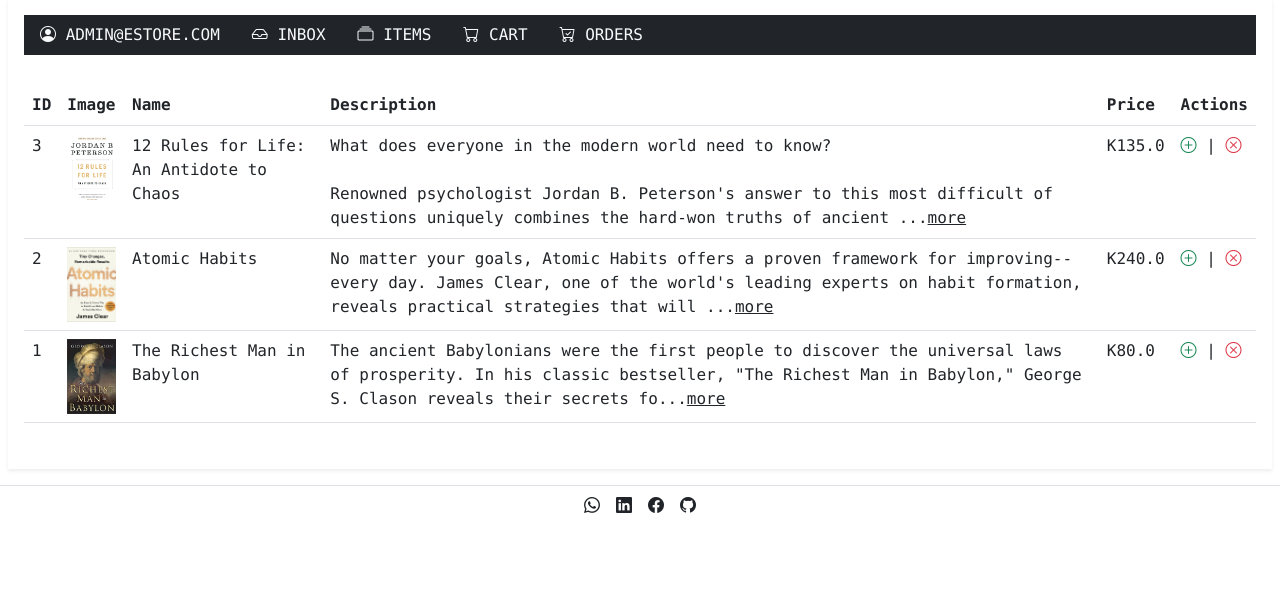
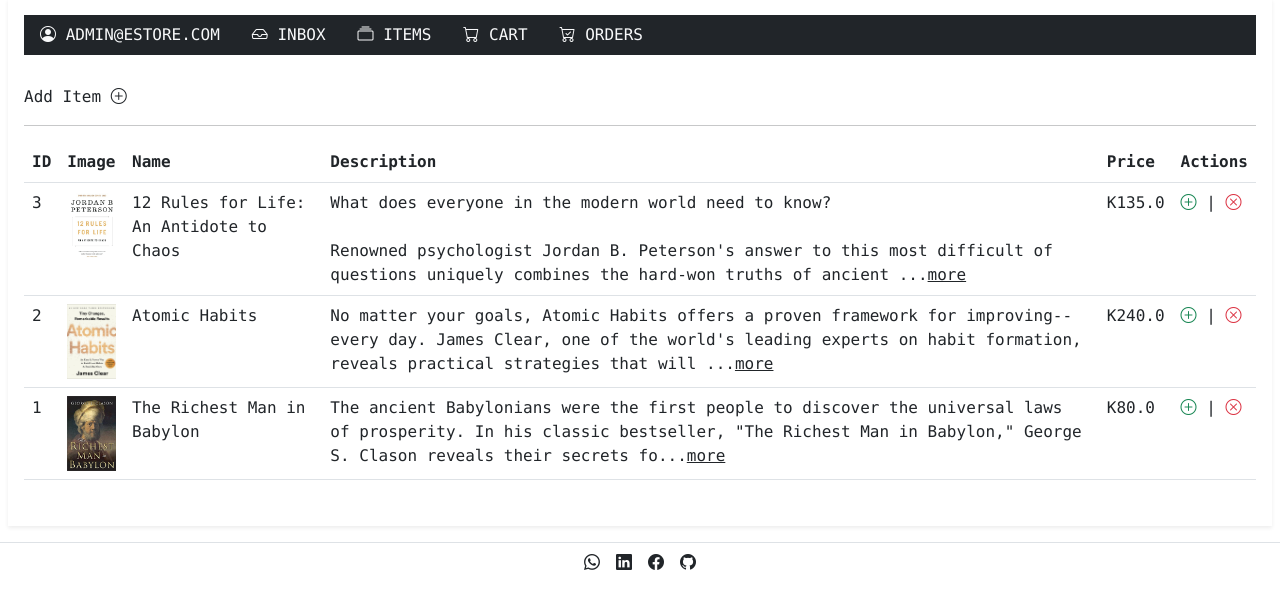
Before and after one commit to TBS5596/estore-deployed, a Django app: page /dashboard/items/ in a window 1280 px wide. Shown: the part 149-758 px from the top of the page. Run offline with Django 4.2, Linux system fonts and the light colour scheme; a user stored in the database is signed in; data comes from the database, SQL or seed files in the repository.

Commit message:
Update items.html

```diff
--- a/dashboard/templates/dashboard/items.html
+++ b/dashboard/templates/dashboard/items.html
@@ -4,6 +4,8 @@
 
 {% block dashboard_content %}
 <div style="margin-top: 30px; margin-bottom: 30px;">
+    <a href="{% url 'item:new' %}" class="text-decoration-none text-dark">Add Item <i class="bi bi-plus-circle"></i></a>
+    <hr>
     <table class="table" id="myitemstable">
         <thead>
             <tr>
```
